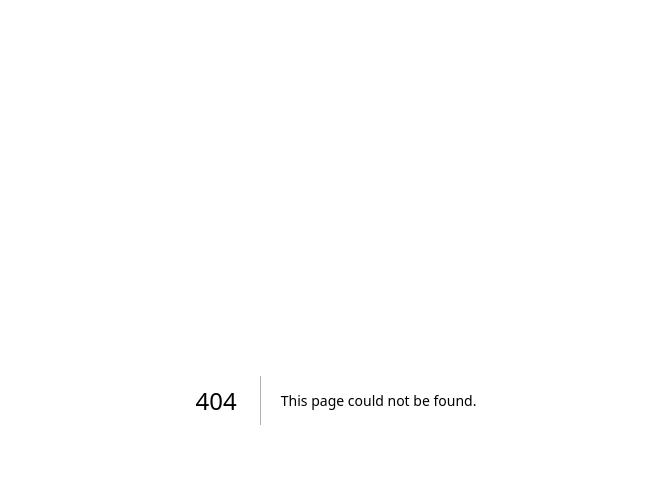
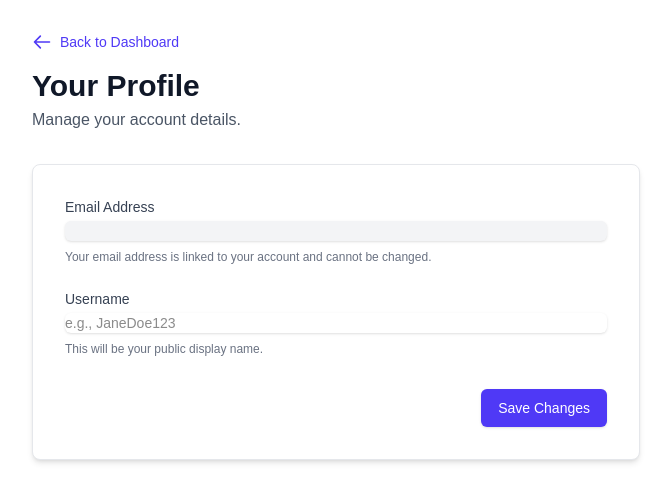
Before and after one commit to AnshMehta1/resume-analyzer, a Next.js app: page /dashboard/profile in a window 1280 px wide. Before the commit this address had no page. Shown: the top 502 px of the page, without its empty margins (304-975 px from the left). Built offline with nearby package versions, Linux system fonts and the light colour scheme; no server answers.

Commit message:
enh: Setup an Edit profile page to set or change the username and update the user table accordingly

```diff
--- a/app/dashboard/page.tsx
+++ b/app/dashboard/page.tsx
@@ -50,9 +50,16 @@ export default function DashboardPage() {
       }
     };
 
-    fetchResumesAndProfile();
+    const { data: { subscription } } = supabase.auth.onAuthStateChange((event, session) => {
+      if (session) {
+        fetchResumesAndProfile();
+      }
+    });
 
-  }, []);
+    return () => {
+      subscription.unsubscribe();
+    };
+  }, [supabase]);
 
   const renderContent = () => {
     if (loading) {
--- /dev/null
+++ b/app/dashboard/profile/page.tsx
@@ -0,0 +1,126 @@
+'use client';
+
+import React, { useState, useEffect, useCallback } from 'react';
+import { supabase } from '@/lib/supabaseClient';
+import { User } from '@supabase/supabase-js';
+import { ArrowLeftIcon } from '@/components/icons/ArrowLeftIcon';
+
+export default function ProfilePage() {
+    const [user, setUser] = useState<User | null>(null);
+    const [name, setName] = useState<string>('');
+    const [loading, setLoading] = useState(true);
+    const [saving, setSaving] = useState(false);
+    const [error, setError] = useState<string | null>(null);
+    const [success, setSuccess] = useState<string | null>(null);
+
+    useEffect(() => {
+        const fetchProfile = async () => {
+            try {
+                const { data: { user } } = await supabase.auth.getUser();
+
+                if (user) {
+                    setUser(user)
+
+                    const { data, error } = await supabase
+                        .from('users')
+                        .select('name')
+                        .eq('id', user.id)
+                        .single();
+
+                    if (error && error.code !== 'PGRST116') throw error;
+
+                    if (data) {
+                        setName(data.name || '');
+                    }
+                }
+            } catch (err: any) {
+                setError('Failed to load your profile data.');
+                console.error(err);
+            } finally {
+                setLoading(false);
+            }
+        };
+        fetchProfile();
+    }, [supabase]);
+
+    const handleUpdateProfile = async (e: React.FormEvent) => {
+        e.preventDefault();
+        setSaving(true);
+        setError(null);
+        setSuccess(null);
+
+        try {
+            if (user) {
+                const { error: updateError } = await supabase
+                    .from('users')
+                    .update({ name })
+                    .eq('id', user.id);
+
+                if (updateError) throw updateError;
+                setSuccess('Your username has been updated successfully!');
+            }
+        } catch (err: any) {
+            setError(err.message || 'An error occurred while saving your profile.');
+        } finally {
+            setSaving(false);
+        }
+    };
+
+    if (loading) {
+        return <div className="text-center p-10">Loading profile...</div>;
+    }
+
+    return (
+        <div className="w-full max-w-2xl mx-auto px-4 sm:px-6 lg:px-8 py-8">
+            <header className="mb-8">
+                <a href="/dashboard" className="inline-flex items-center text-sm font-medium text-indigo-600 hover:text-indigo-800 mb-4 transition-colors">
+                    <ArrowLeftIcon />
+                    Back to Dashboard
+                </a>
+                <h1 className="text-3xl font-bold text-gray-900">Your Profile</h1>
+                <p className="mt-1 text-md text-gray-600">Manage your account details.</p>
+            </header>
+
+            <div className="bg-white p-8 rounded-lg shadow-md border border-gray-200">
+                <form onSubmit={handleUpdateProfile} className="space-y-6">
+                    <div>
+                        <label htmlFor="email" className="block text-sm font-medium text-gray-700">Email Address</label>
+                        <input
+                            id="email"
+                            type="email"
+                            value={user?.email || ''}
+                            disabled
+                            className="mt-1 block w-full bg-gray-100 shadow-sm sm:text-sm border-gray-300 rounded-md cursor-not-allowed"
+                        />
+                        <p className="mt-2 text-xs text-gray-500">Your email address is linked to your account and cannot be changed.</p>
+                    </div>
+                    <div>
+                        <label htmlFor="username" className="block text-sm font-medium text-gray-700">Username</label>
+                        <input
+                            id="username"
+                            type="text"
+                            value={name}
+                            onChange={(e) => setName(e.target.value)}
+                            className="mt-1 block w-full shadow-sm sm:text-sm border-gray-300 rounded-md focus:ring-indigo-500 focus:border-indigo-500"
+                            placeholder="e.g., JaneDoe123"
+                        />
+                        <p className="mt-2 text-xs text-gray-500">This will be your public display name.</p>
+                    </div>
+
+                    {success && <div className="p-3 bg-green-50 text-green-800 rounded-md text-sm font-medium">{success}</div>}
+                    {error && <div className="p-3 bg-red-50 text-red-800 rounded-md text-sm font-medium">{error}</div>}
+
+                    <div className="pt-2 text-right">
+                        <button
+                            type="submit"
+                            disabled={saving}
+                            className="inline-flex justify-center py-2 px-4 border border-transparent shadow-sm text-sm font-medium rounded-md text-white bg-indigo-600 hover:bg-indigo-700 disabled:opacity-50 transition-opacity"
+                        >
+                            {saving ? 'Saving...' : 'Save Changes'}
+                        </button>
+                    </div>
+                </form>
+            </div>
+        </div>
+    );
+}
--- a/components/ResumeTable.tsx
+++ b/components/ResumeTable.tsx
@@ -22,7 +22,7 @@ const ResumeTable: React.FC<ResumeTableProps> = ({ resumes, onSelectResume, sele
                 className={`cursor-pointer transition-colors ${selectedResumeId === resume.id ? 'bg-indigo-50' : 'hover:bg-gray-50'}`}
               >
                 <td className="px-6 py-4 whitespace-nowrap">
-                  <div className="text-sm font-medium text-gray-900 truncate">{resume.users?.username || 'N/A'}</div>
+                  <div className="text-sm font-medium text-gray-900 truncate">{resume.users?.name || 'N/A'}</div>
                   <div className="text-sm text-gray-500 truncate">{resume.users?.email}</div>
                 </td>
                 <td className="px-6 py-4 whitespace-nowrap text-sm text-gray-500">
--- a/components/UserProfileCard.tsx
+++ b/components/UserProfileCard.tsx
@@ -9,6 +9,8 @@ const UserProfileCard: React.FC<UserProfileCardProps> = ({ profile, resumeCount,
         <div className="h-4 bg-gray-200 rounded w-3/4"></div>
         <div className="border-t border-gray-200 my-4"></div>
         <div className="h-4 bg-gray-200 rounded w-full"></div>
+        <div className="border-t border-gray-200 my-4"></div>
+        <div className="h-4 bg-gray-200 rounded w-1/4"></div>
       </div>
     );
   }
@@ -19,7 +21,7 @@ const UserProfileCard: React.FC<UserProfileCardProps> = ({ profile, resumeCount,
 
   return (
     <div className="bg-white p-6 rounded-lg shadow-md border border-gray-200">
-      <h2 className="text-xl font-bold text-gray-800 truncate">{profile.username || 'Welcome!'}</h2>
+      <h2 className="text-xl font-bold text-gray-800 truncate">{profile.name || 'Welcome!'}</h2>
       <p className="text-sm text-gray-500 mt-1 truncate">{profile.email}</p>
 
       <div className="mt-4 border-t border-gray-200 pt-4">
@@ -30,6 +32,12 @@ const UserProfileCard: React.FC<UserProfileCardProps> = ({ profile, resumeCount,
           </div>
         </dl>
       </div>
+
+      <div className="mt-4 border-t border-gray-200 pt-4">
+        <a href="/dashboard/profile" className="text-sm font-medium text-indigo-600 hover:text-indigo-800 transition-colors duration-150">
+          Edit Profile
+        </a>
+      </div>
     </div>
   );
 };
--- a/lib/types.ts
+++ b/lib/types.ts
@@ -29,7 +29,7 @@ export interface EmptyStateProps {
 
 export interface UserProfile {
   email: string | null;
-  username: string | null;
+  name: string | null;
 }
 
 export interface UserProfileCardProps {
@@ -39,7 +39,7 @@ export interface UserProfileCardProps {
 }
 
 export interface ResumeWithProfile extends Resume {
-  users: Pick<UserProfile, 'email' | 'username'> | null;
+  users: Pick<UserProfile, 'email' | 'name'> | null;
 }
 
 export interface ResumeTableProps {
```
